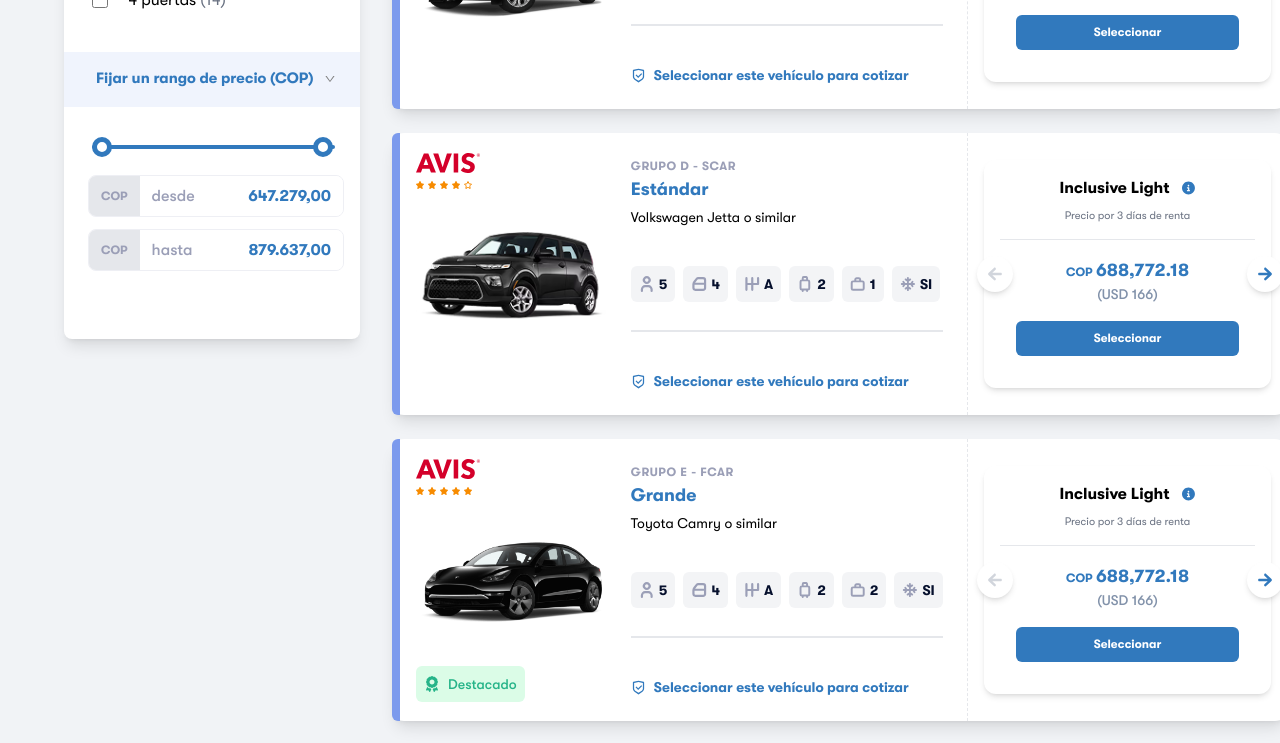
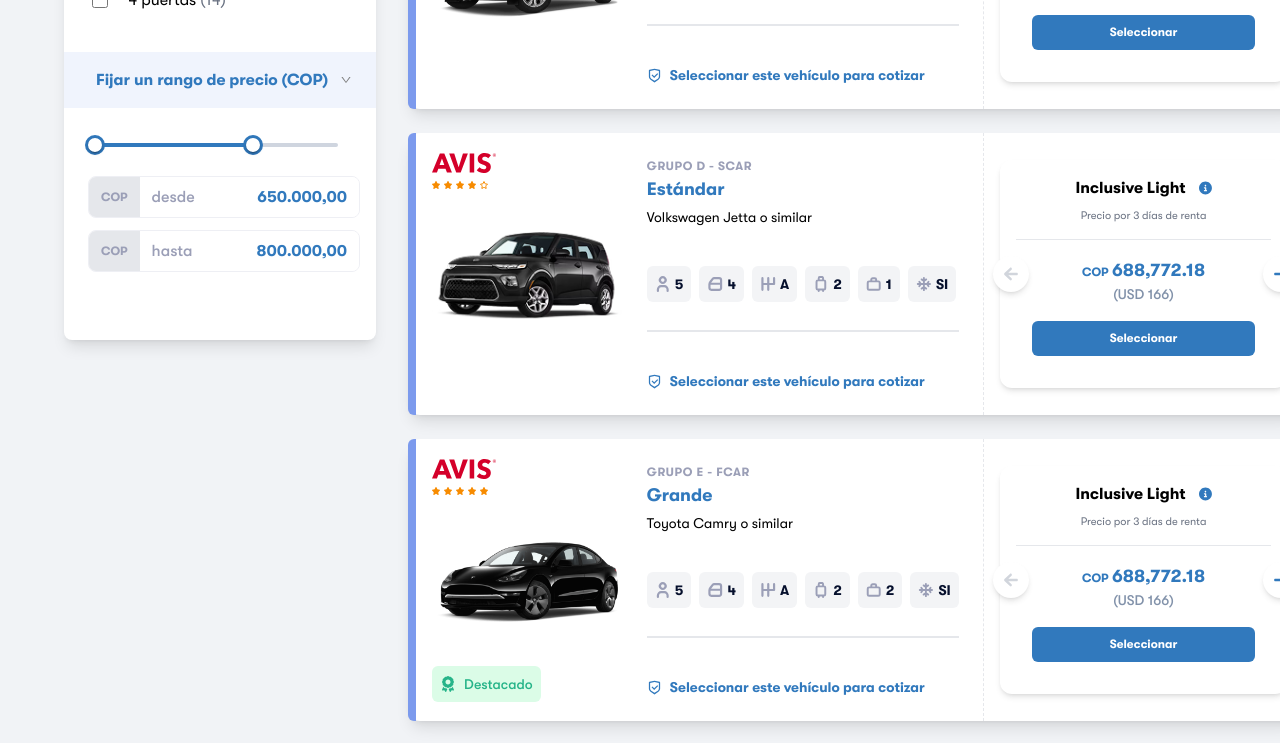
Before and after one commit to Miliros/cart-rental-challenge, a React (Vite) app: page / in a window 1280 px wide. Shown: the part 1140-1883 px from the top of the page. Built offline with nearby package versions, Linux system fonts and the light colour scheme.

Commit message:
Change the single slider to a double slider by implementing useMemo and useCallback and refactoring

```diff
--- a/package.json
+++ b/package.json
@@ -10,6 +10,9 @@
     "preview": "vite preview"
   },
   "dependencies": {
+    "@emotion/react": "^11.14.0",
+    "@emotion/styled": "^11.14.0",
+    "@mui/material": "^7.1.1",
     "@tailwindcss/vite": "^4.1.8",
     "react": "^19.1.0",
     "react-dom": "^19.1.0",
--- a/src/components/CardList/CardList.tsx
+++ b/src/components/CardList/CardList.tsx
@@ -23,7 +23,7 @@
 
   return (
     <div className="flex-1 p-4 w-full ">
-      <div className="max-w-[890px] mx-auto">
+      <div className="max-w-[890px] w-[890px] mx-auto">
         <div className="flex flex-col md:flex-row items-center justify-start bg-[var(--color-light-red)] rounded-md mb-6 space-y-6 md:space-y-0 md:space-x-8 w-full">
           <h2 className="text-sm text-[var(--color-custom-blue)] font-font3">
             Encontramos {cars.length} vehículos para tu búsqueda
@@ -61,7 +61,7 @@
 
         <div className="flex flex-col space-y-6 w-full">
           {cars.length === 0 ? (
-            <div className="flex justify-center items-center w-full h-full">
+            <div className="flex justify-center items-center w-[895px] h-[182px]">
               <div className="bg-white rounded-md p-6 text-center shadow-md w-full">
                 <p className="text-[var(--color-custom-blue)] font-font3 text-lg">
                   No hay búsquedas disponibles
--- /dev/null
+++ b/src/components/FilterSideBar/FilterPriceSlider.tsx
@@ -0,0 +1,53 @@
+import { useMemo, useCallback } from "react";
+import Slider from "@mui/material/Slider";
+import { Box } from "@mui/material";
+import { useCarStore } from "../../store/carStore";
+
+const FilterPriceSlider = () => {
+  const allCars = useCarStore((state) => state.allCars);
+  const { priceRange } = useCarStore((state) => state.filters);
+  const setPriceRange = useCarStore((state) => state.setPriceRange);
+
+  const prices = useMemo(
+    () => allCars.map((c) => parseFloat(c.pricing.copAmount)),
+    [allCars]
+  );
+  const minLimit = useMemo(() => Math.min(...prices), [prices]);
+  const maxLimit = useMemo(() => Math.max(...prices), [prices]);
+
+  const handleChange = useCallback(
+    (_: any, newValue: number | number[]) => {
+      const [min, max] = newValue as number[];
+      setPriceRange(min, max);
+    },
+    [setPriceRange]
+  );
+
+  return (
+    <Box sx={{ width: "100%" }}>
+      <Slider
+        value={[priceRange.min, priceRange.max]}
+        onChange={handleChange}
+        valueLabelDisplay="auto"
+        min={minLimit}
+        max={maxLimit}
+        step={10000}
+        getAriaLabel={() => "Rango de precio"}
+        sx={{
+          color: "var(--color-custom-blue)",
+          "& .MuiSlider-rail": {
+            color: "var(--color-custom-GreyB)",
+          },
+          "& .MuiSlider-thumb": {
+            color: "white",
+            border: "3px solid var(--color-custom-blue)",
+            width: "20px",
+            height: "20px",
+          },
+        }}
+      />
+    </Box>
+  );
+};
+
+export default FilterPriceSlider;
--- a/src/components/FilterSideBar/FilterSideBar.tsx
+++ b/src/components/FilterSideBar/FilterSideBar.tsx
@@ -1,39 +1,15 @@
-import { useState, useEffect, useMemo } from "react";
 import { AiOutlineDown } from "react-icons/ai";
 import { useCarStore } from "../../store/carStore";
+
 import filters from "./filters";
+import FilterPriceSlider from "./FilterPriceSlider";
 
 const FilterSidebar: React.FC = () => {
   const allCars = useCarStore((state) => state.allCars);
-  const setPriceRange = useCarStore((state) => state.setPriceRange);
+  const { priceRange } = useCarStore((state) => state.filters);
 
   const filtersState = useCarStore((state) => state.filters);
   const setFilter = useCarStore((state) => state.setFilter);
-
-  const prices = useMemo(
-    () => allCars.map((car) => parseFloat(car.pricing.copAmount)),
-    [allCars]
-  );
-  const minSliderLimit = useMemo(
-    () => (prices.length > 0 ? Math.floor(Math.min(...prices)) : 0),
-    [prices]
-  );
-  const maxSliderLimit = useMemo(
-    () => (prices.length > 0 ? Math.ceil(Math.max(...prices)) : 1000000),
-    [prices]
-  );
-  const [minPrice, setMinPrice] = useState<number>(minSliderLimit);
-  const [maxPrice, setMaxPrice] = useState<number>(maxSliderLimit);
-  // console.log(minSliderLimit, "aca");
-
-  useEffect(() => {
-    setMinPrice(minSliderLimit);
-    setMaxPrice(maxSliderLimit);
-  }, [minSliderLimit, maxSliderLimit]);
-
-  useEffect(() => {
-    setPriceRange(minPrice, maxPrice);
-  }, [minPrice, maxPrice, setPriceRange]);
 
   const getOptionCount = (filterId: string, option: string) => {
     if (filterId === "category") {
@@ -60,20 +36,8 @@
     return 0;
   };
 
-  const getSliderTrackStyle = () => {
-    const min = minSliderLimit;
-    const max = maxSliderLimit;
-    const start = ((minPrice - min) / (max - min)) * 100;
-    const end = ((maxPrice - min) / (max - min)) * 100;
-    return {
-      background: `linear-gradient(to right, #e5e7eb ${start}%, var(--color-custom-blue) ${start}%, var(--color-custom-blue) ${end}%, #e5e7eb ${end}%)`,
-    };
-  };
-  console.log(maxPrice);
-  console.log(minPrice, "minimo");
-
   return (
-    <div className="w-full bg-white pt-6 pb-6 rounded-lg shadow-lg mr-4">
+    <div className="w-[340px] max-w-[340px] bg-white pt-6 pb-6 rounded-lg shadow-lg mr-4">
       <div className="flex items-center mb-4 pl-8">
         <img
           src="images/icons_logos/filter-icon.svg"
@@ -124,62 +88,17 @@
 
       <div className="flex flex-col items-center mb-4 ">
         <div className="flex items-center justify-between w-full cursor-pointer bg-[var(--color-custom-filters)] pr-6 pt-4 pb-4 pl-8">
-          <h3 className="text-[15px] text-[var(--color-custom-blue)] font-font3">
+          <h3 className="text-[16px] text-[var(--color-custom-blue)] whitespace-nowrap font-font3">
             Fijar un rango de precio (COP)
           </h3>
-          <AiOutlineDown className="w-3 h-3" color="grey" />
+          <AiOutlineDown className="w-3 h-3 ml-3" color="grey" />
         </div>
 
         <div className="w-full px-4 space-y-4 p-7">
           <div className="relative w-[92%] h-6 flex items-center pl-3">
-            <div
-              className="absolute w-full h-1 rounded-full"
-              style={getSliderTrackStyle()}
-            />
-            <input
-              type="range"
-              min={minSliderLimit}
-              max={maxPrice - 10000} // Máximo del slider izquierdo depende del slider derecho
-              step={10000}
-              value={minPrice}
-              onChange={(e) => {
-                const value = Number(e.target.value);
-                if (value < maxPrice - 10000) {
-                  setMinPrice(value);
-                }
-              }}
-              className="absolute w-full appearance-none bg-transparent
-                [&::-webkit-slider-thumb]:appearance-none
-                [&::-webkit-slider-thumb]:h-5
-                [&::-webkit-slider-thumb]:w-5
-                [&::-webkit-slider-thumb]:bg-white
-                [&::-webkit-slider-thumb]:border-5
-                [&::-webkit-slider-thumb]:border-[var(--color-custom-blue)]
-                [&::-webkit-slider-thumb]:rounded-full
-                [&::-webkit-slider-thumb]:cursor-pointer
-                pointer-events-auto"
-            />
-            <input
-              type="range"
-              min={minPrice + 10000} // Mínimo del slider derecho depende del slider izquierdo
-              max={maxSliderLimit}
-              step={10000}
-              value={maxPrice}
-              onChange={(e) => {
-                const val = Math.max(Number(e.target.value), minPrice + 10000);
-                setMaxPrice(val);
-              }}
-              className="absolute w-full appearance-none bg-transparent
-                [&::-webkit-slider-thumb]:appearance-none
-                [&::-webkit-slider-thumb]:h-5
-                [&::-webkit-slider-thumb]:w-5
-                [&::-webkit-slider-thumb]:bg-white
-                [&::-webkit-slider-thumb]:border-5
-                [&::-webkit-slider-thumb]:border-[var(--color-custom-blue)]
-                [&::-webkit-slider-thumb]:rounded-full
-                [&::-webkit-slider-thumb]:cursor-pointer
-                pointer-events-auto"
-            />
+            <div className="absolute w-full h-1 rounded-full" />
+
+            <FilterPriceSlider />
           </div>
 
           <div className="flex flex-col gap-3 pl-2">
@@ -196,7 +115,7 @@
                 <input
                   type="text"
                   readOnly
-                  value={minPrice.toLocaleString("es-CO", {
+                  value={priceRange.min.toLocaleString("es-CO", {
                     style: "decimal",
                     minimumFractionDigits: 2,
                   })}
@@ -218,7 +137,7 @@
                 <input
                   type="text"
                   readOnly
-                  value={maxPrice.toLocaleString("es-CO", {
+                  value={priceRange.max.toLocaleString("es-CO", {
                     style: "decimal",
                     minimumFractionDigits: 2,
                   })}
--- a/src/store/carStore.ts
+++ b/src/store/carStore.ts
@@ -36,7 +36,7 @@
     doors: [],
     large_suitcase: [],
     sort: "none",
-    priceRange: { min: 20, max: 1510000 },
+    priceRange: { min: 650000, max: 800000 },
   },
 
   setCars: (cars) =>
```
Also changed, not shown: src/data/carsJSON.json, 1 other file (tests, documents, lock files or other folders).
